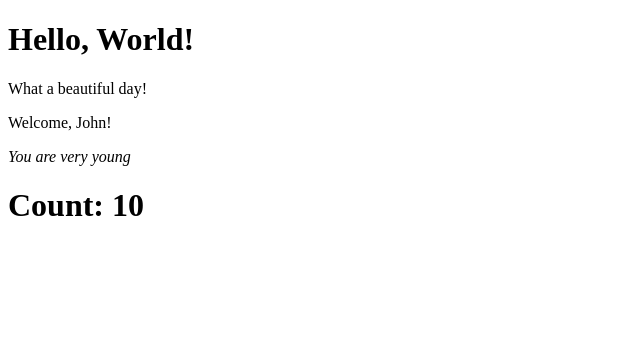
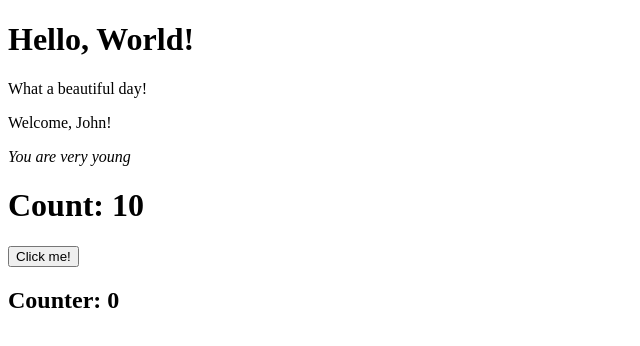
Before and after one commit to argoth85/React-react-exercises, a React (Create React App) app in the folder react-exercises/: page / in a window 1280 px wide. Shown: the top 346 px of the page, without its empty margins (0-640 px from the left). Built offline with nearby package versions, Linux system fonts and the light colour scheme.

Commit message:
events-01

```diff
--- a/react-exercises/src/App.js
+++ b/react-exercises/src/App.js
@@ -1,7 +1,7 @@
 import React from "react";
 import { Hello } from "./Hello";
 import { Welcome } from "./Welcome";
-import {Counter} from "./Counter"
+import {ClickCounter,Counter} from "./Counter"
 
 
 export class App extends React.Component {
@@ -11,6 +11,7 @@ export class App extends React.Component {
         <Hello />
         <Welcome name='John' age={16}/>
         <Counter initialValue={0} incrementBy={1} interval={1000}/>
+        <ClickCounter />
       </div>
     );
   }
--- a/react-exercises/src/Counter.js
+++ b/react-exercises/src/Counter.js
@@ -2,29 +2,53 @@ import React from "react";
 
 export class Counter extends React.Component {
   state = {
-    count: this.props.initialValue
+    count: this.props.initialValue,
   };
 
   // Utilizzando componentDidMount non ho bisogno del costruttore
   // Come mai il counter diventa (+2) invece di (+1)?
-    componentDidMount(){
+  componentDidMount() {
     setInterval(() => {
       this.setState((newState) => {
         return {
-                count: newState.count + this.props.incrementBy
-            }
-        })
+          count: newState.count + this.props.incrementBy,
+        };
+      });
     }, this.props.interval);
   }
 
   render() {
-    return <CounterDisplay count={this.state.count}/>;
+    return <CounterDisplay count={this.state.count} />;
+  }
+}
+
+export class CounterDisplay extends React.Component {
+  render() {
+    return <h1>Count: {this.props.count}</h1>;
   }
 }
 
 
-export class CounterDisplay extends React.Component {
-    render(){
-        return <h1>Count: {this.props.count}</h1>
+
+// ************* Button Counter *************
+
+export class ClickCounter extends React.Component {
+  state = {
+    count: 0,
+  };
+
+  buttonClick = () => {
+    this.setState((increment) => {
+      return { count: increment.count + 1 };
+    });
+  };
+
+  render() {
+    return (
+      <div>
+        <button onClick={this.buttonClick}>Click me!</button>
+        <h2>Counter: {this.state.count}</h2>
+      </div>
+    );
   }
 }
```
Lines whose indentation alone changed are shown as unchanged.
